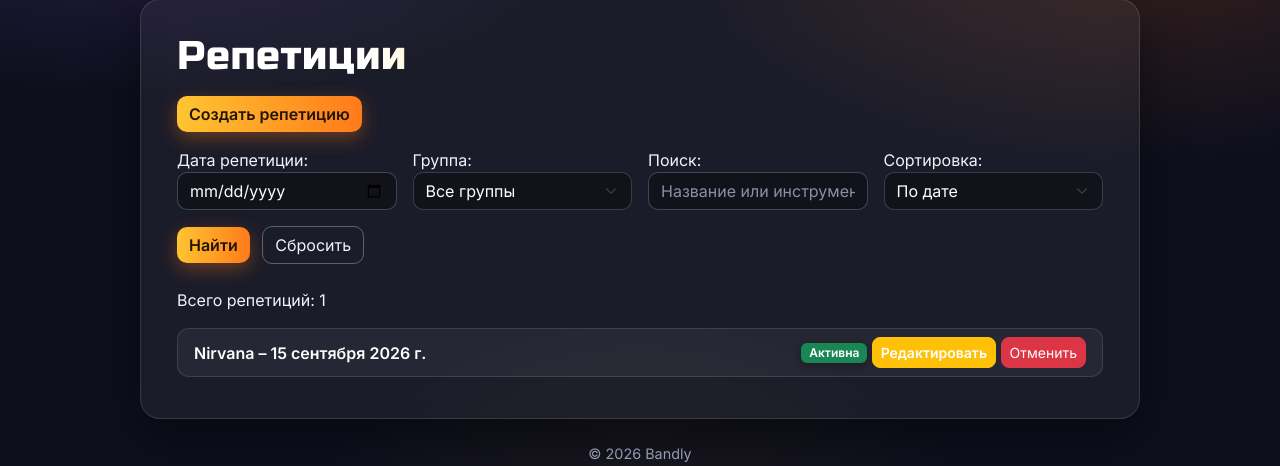
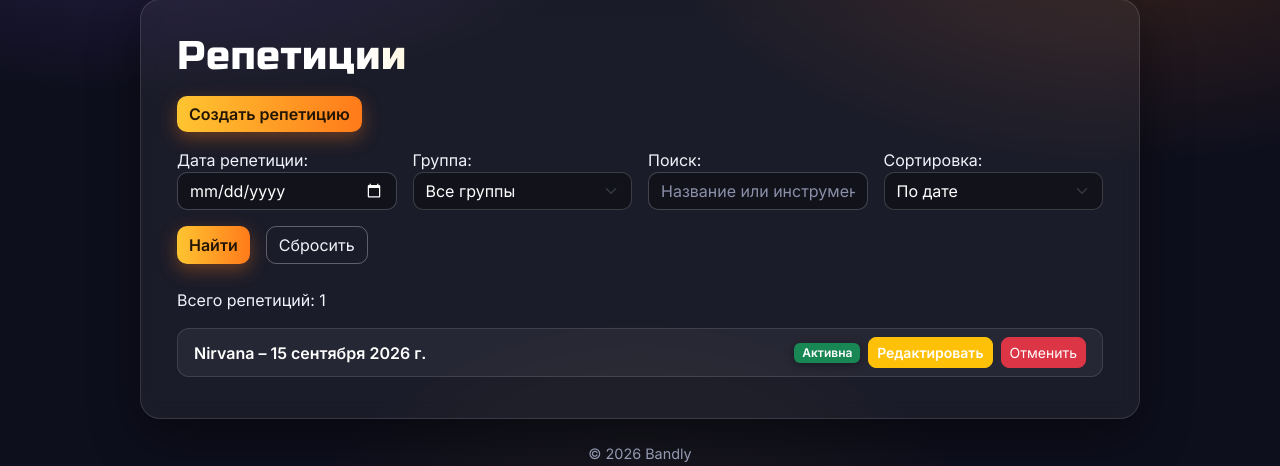
Before and after one commit to drpepperus666/music-band-manager, a Django app: page /rehearsals/ in a window 1280 px wide. Shown: the part 146-612 px from the top of the page. Run offline with Django 5.2, Linux system fonts and the light colour scheme; data comes from the database, SQL or seed files in the repository.

Commit message:
PR11: ровная форма фильтра, видимая иконка календаря

```diff
--- a/homepage/static/homepage/css/style.css
+++ b/homepage/static/homepage/css/style.css
@@ -176,6 +176,7 @@ nav.nav .nav-link:hover {
  border: 1px solid rgba(255, 255, 255, 0.18) !important;
  color: #fff !important;
  border-radius: 10px !important;
+ color-scheme: dark;
 }
 
 .form-control::placeholder {
--- a/rehearsals/templates/rehearsals/rehearsal_list.html
+++ b/rehearsals/templates/rehearsals/rehearsal_list.html
@@ -7,9 +7,6 @@
  <p>
  <a href="{% url 'rehearsals:create' %}" class="btn btn-primary">Создать репетицию</a>
  </p>
- {% if error %}
- <div class="alert alert-danger">{{ error }}</div>
- {% endif %}
  <form method="get" class="mb-4">
   <div class="row g-3 align-items-end">
    <div class="col-md-3">
@@ -40,10 +37,10 @@
     <div class="text-danger">{{ error }}</div>
     {% endfor %}
    </div>
-   <div class="col-md-3">
-    <button type="submit" class="btn btn-primary">Найти</button>
-    <a href="{% url 'rehearsals:list' %}" class="btn btn-outline-secondary">Сбросить</a>
-   </div>
+  </div>
+  <div class="d-flex gap-2 mt-3">
+   <button type="submit" class="btn btn-primary">Найти</button>
+   <a href="{% url 'rehearsals:list' %}" class="btn btn-outline-secondary">Сбросить</a>
   </div>
  </form>
  <p>
@@ -51,11 +48,11 @@
  </p>
  <ul class="list-group">
  {% for rehearsal in rehearsals %}
-  <li class="list-group-item d-flex justify-content-between align-items-center">
+  <li class="list-group-item d-flex justify-content-between align-items-center flex-wrap gap-2">
    <a href="{% url 'rehearsals:detail' rehearsal.id %}">
     {{ rehearsal.band_name }} – {{ rehearsal.rehearsal_date }}
    </a>
-   <span>
+   <span class="d-flex flex-wrap gap-2 align-items-center">
     {% include "rehearsals/includes/rehearsal_status.html" %}
     <a href="{% url 'rehearsals:update' rehearsal.id %}" class="btn btn-warning btn-sm">Редактировать</a>
     <form method="post" action="{% url 'rehearsals:cancel' rehearsal.id %}" class="d-inline">
```
